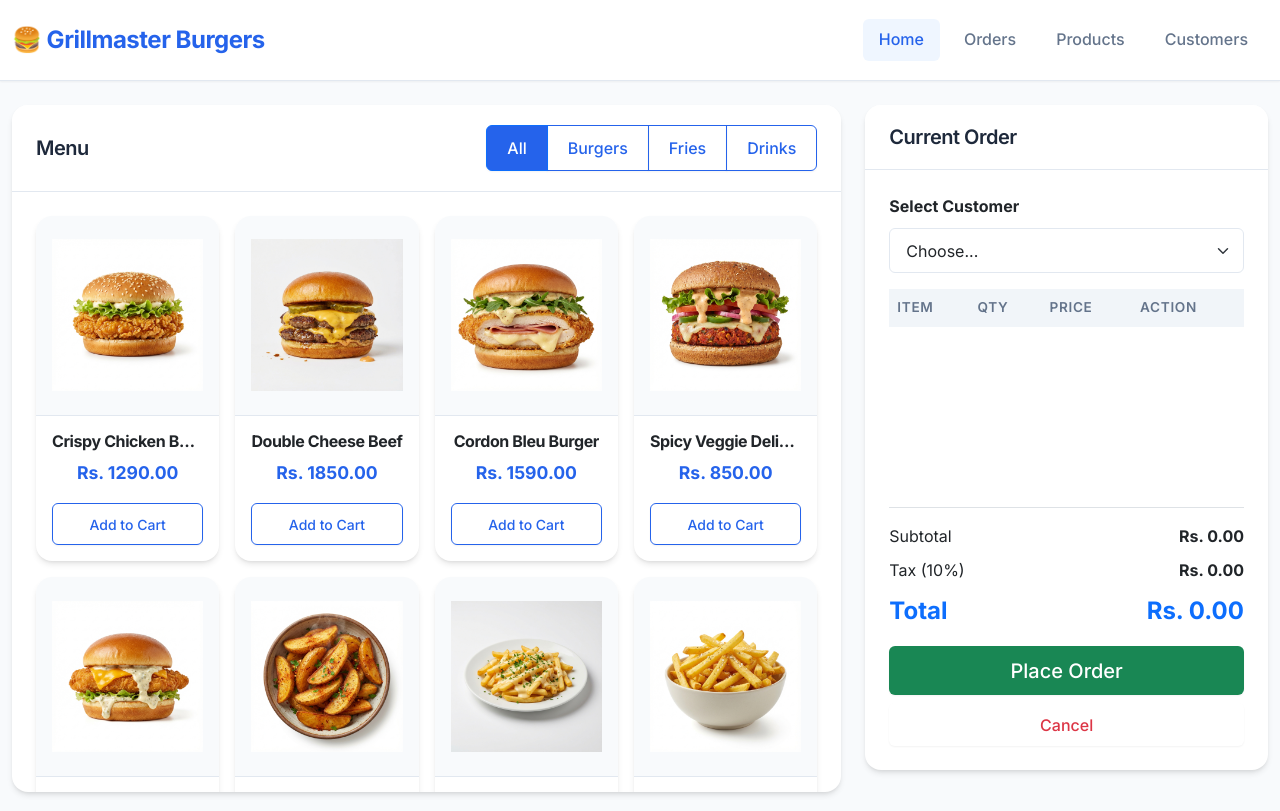
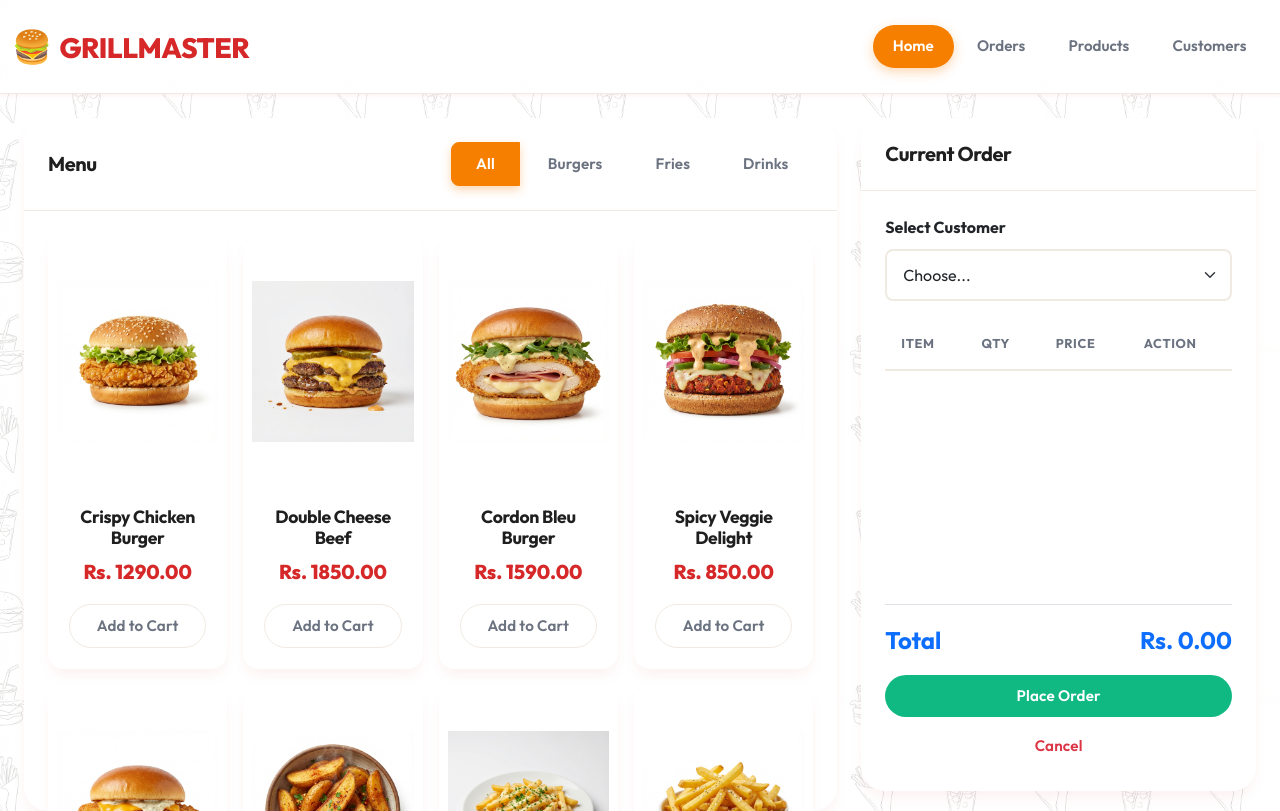
Before and after one commit to WarunaHarshana/GrillMaster-POS, a plain HTML site: page index.html in a window 1280 px wide. Drawn offline with nearby package versions, Linux system fonts and the light colour scheme.

Commit message:
some ui changes

```diff
--- a/assets/css/styles.css
+++ b/assets/css/styles.css
@@ -1,36 +1,52 @@
 /* Google Fonts Import */
-@import url('https://fonts.googleapis.com/css2?family=Inter:wght@300;400;500;600;700&display=swap');
+@import url('https://fonts.googleapis.com/css2?family=Outfit:wght@300;400;500;600;700;800&family=Inter:wght@300;400;500;600&display=swap');
 
 :root {
-    /* Color Palette */
-    --primary-color: #2563eb;
-    --primary-hover: #1d4ed8;
-    --secondary-color: #64748b;
-    --accent-color: #f59e0b;
+    /* Color Palette - Vibrant Burger Theme */
+    --primary-color: #D62828;
+    /* Deep Red */
+    --primary-hover: #B51F1F;
 
-    --bg-body: #f8fafc;
+    --secondary-color: #F77F00;
+    /* Vibrant Orange */
+    --secondary-hover: #D96C00;
+
+    --accent-color: #FCA311;
+    /* Golden Yellow */
+
+    --bg-body: #ffffff;
+    /* Pure White */
     --bg-surface: #ffffff;
+    --bg-highlight: #ffffff;
+    /* Pure White for seamless images */
 
-    --text-main: #1e293b;
-    --text-muted: #64748b;
+    --text-main: #1F1F1F;
+    --text-muted: #6B7280;
+    --text-light: #9CA3AF;
 
-    --border-color: #e2e8f0;
+    --border-color: #F0EAE2;
 
     /* Spacing & Radius */
-    --radius-sm: 0.375rem;
-    --radius-md: 0.75rem;
-    --radius-lg: 1rem;
+    --radius-sm: 0.5rem;
+    --radius-md: 1rem;
+    --radius-lg: 1.5rem;
+    --radius-full: 9999px;
 
-    /* Shadows */
-    --shadow-sm: 0 1px 2px 0 rgb(0 0 0 / 0.05);
-    --shadow-md: 0 4px 6px -1px rgb(0 0 0 / 0.1), 0 2px 4px -2px rgb(0 0 0 / 0.1);
-    --shadow-lg: 0 10px 15px -3px rgb(0 0 0 / 0.1), 0 4px 6px -4px rgb(0 0 0 / 0.1);
+    /* Shadows - Soft & Diffused */
+    --shadow-sm: 0 2px 4px rgba(214, 40, 40, 0.05);
+    --shadow-md: 0 8px 16px -4px rgba(214, 40, 40, 0.08);
+    --shadow-lg: 0 20px 25px -5px rgba(214, 40, 40, 0.1), 0 10px 10px -5px rgba(214, 40, 40, 0.04);
+    --shadow-hover: 0 20px 30px -10px rgba(214, 40, 40, 0.15);
 }
 
 /* Base Styles */
 body {
-    font-family: 'Inter', system-ui, -apple-system, sans-serif;
+    font-family: 'Outfit', 'Inter', system-ui, -apple-system, sans-serif;
     background-color: var(--bg-body);
+    background-image: url('../images/bg-pattern.png');
+    background-repeat: repeat;
+    background-size: 350px;
+    background-blend-mode: multiply;
     color: var(--text-main);
     line-height: 1.6;
     -webkit-font-smoothing: antialiased;
@@ -42,40 +58,49 @@ h3,
 h4,
 h5,
 h6 {
-    font-weight: 600;
-    letter-spacing: -0.025em;
+    font-family: 'Outfit', sans-serif;
+    font-weight: 700;
+    letter-spacing: -0.02em;
     color: var(--text-main);
 }
 
 /* Navbar Modernization */
 .navbar {
-    background-color: var(--bg-surface) !important;
+    background-color: rgba(255, 255, 255, 0.9) !important;
     box-shadow: var(--shadow-sm);
     padding: 1rem 0;
-    backdrop-filter: blur(8px);
+    backdrop-filter: blur(12px);
     border-bottom: 1px solid var(--border-color);
 }
 
 .navbar-brand {
     color: var(--primary-color) !important;
-    font-weight: 700;
-    font-size: 1.5rem;
+    font-weight: 800;
+    font-size: 1.75rem;
     letter-spacing: -0.5px;
+    text-transform: uppercase;
 }
 
 .navbar .nav-link {
     color: var(--text-muted) !important;
-    font-weight: 500;
-    transition: all 0.2s ease;
-    border-radius: var(--radius-sm);
-    padding: 0.5rem 1rem !important;
-    margin: 0 0.25rem;
+    font-weight: 600;
+    font-size: 0.95rem;
+    transition: all 0.3s ease;
+    border-radius: var(--radius-full);
+    padding: 0.6rem 1.25rem !important;
+    margin: 0 0.1rem;
 }
 
-.navbar .nav-link:hover,
+.navbar .nav-link:hover {
+    color: var(--secondary-color) !important;
+    background-color: var(--bg-highlight);
+    transform: translateY(-1px);
+}
+
 .navbar .nav-link.active {
-    color: var(--primary-color) !important;
-    background-color: #eff6ff;
+    color: #fff !important;
+    background-color: var(--secondary-color);
+    box-shadow: 0 4px 12px rgba(247, 127, 0, 0.3);
 }
 
 /* Card Modernization */
@@ -84,16 +109,16 @@ h6 {
     border-radius: var(--radius-lg);
     background-color: var(--bg-surface);
     box-shadow: var(--shadow-md);
+    transition: transform 0.3s ease, box-shadow 0.3s ease;
     overflow: hidden;
 }
-
-
 
 .card-header {
     background-color: var(--bg-surface);
     border-bottom: 1px solid var(--border-color);
-    padding: 1.25rem 1.5rem;
-    font-weight: 600;
+    padding: 1.5rem;
+    font-weight: 700;
+    font-size: 1.1rem;
 }
 
 .card-body {
@@ -102,71 +127,116 @@ h6 {
 
 /* Button Refinement */
 .btn {
-    border-radius: var(--radius-sm);
-    padding: 0.6rem 1.25rem;
-    font-weight: 500;
-    transition: all 0.2s ease;
+    border-radius: var(--radius-full);
+    /* Pill shape */
+    padding: 0.6rem 1.5rem;
+    font-weight: 600;
+    font-size: 0.95rem;
+    transition: all 0.2s cubic-bezier(0.4, 0, 0.2, 1);
     border: none;
-    box-shadow: var(--shadow-sm);
+    letter-spacing: 0.01em;
 }
 
-
+.btn:active {
+    transform: scale(0.98);
+}
 
 .btn-primary {
     background-color: var(--primary-color);
+    box-shadow: 0 4px 6px -1px rgba(214, 40, 40, 0.3);
 }
 
 .btn-primary:hover {
     background-color: var(--primary-hover);
+    box-shadow: 0 8px 12px -1px rgba(214, 40, 40, 0.4);
+    transform: translateY(-1px);
+}
+
+.btn-secondary {
+    background-color: var(--text-muted);
+}
+
+.btn-success {
+    background-color: #10B981;
+    /* Fresh Green for Checkout */
+}
+
+/* Outline Buttons (Filter Group) */
+.btn-group .btn {
+    border-radius: var(--radius-sm);
+    margin: 0 0.25rem;
+    border: 1px solid transparent;
+    color: var(--text-muted);
+}
+
+.btn-group .btn:first-child {
+    margin-left: 0;
+}
+
+.btn-group .btn:last-child {
+    margin-right: 0;
 }
 
 .btn-outline-primary {
-    border: 1px solid var(--primary-color);
-    color: var(--primary-color);
-    background-color: transparent;
+    background-color: var(--bg-body);
+    color: var(--text-muted);
+    border: 1px solid var(--border-color);
 }
 
-.btn-outline-primary:hover,
-.btn-outline-primary.active {
-    background-color: var(--primary-color);
-    color: white;
+.btn-outline-primary:hover {
+    background-color: var(--bg-highlight);
+    color: var(--secondary-color);
+    border-color: var(--secondary-color);
 }
 
-/* Product & Grid Sytems */
-/* Product Grid Columns - Handled by Bootstrap classes */
+.btn-outline-primary.active {
+    background-color: var(--secondary-color);
+    color: white;
+    box-shadow: 0 4px 10px rgba(247, 127, 0, 0.3);
+    border-color: var(--secondary-color);
+}
 
 /* Product Item Styling */
 .product-card {
     cursor: pointer;
     height: 100%;
+    background: var(--bg-surface);
+    border-radius: var(--radius-md);
+    transition: all 0.3s ease;
+    border: 1px solid transparent;
+}
+
+.product-card:hover {
+    box-shadow: var(--shadow-hover);
+    border-color: var(--border-color);
 }
 
 .product-card img {
-    height: 200px;
+    height: 250px;
     object-fit: contain;
     width: 100%;
-    border-bottom: 1px solid var(--border-color);
-    padding: 1rem;
-    background-color: #f8fafc;
+    padding: 0.5rem;
+    background-color: var(--bg-highlight);
+    border-radius: var(--radius-md) var(--radius-md) 0 0;
 }
 
 .product-card .card-body {
-    padding: 1rem;
+    padding: 1.25rem;
     text-align: center;
 }
 
 .product-card h6 {
-    font-size: 1rem;
+    font-size: 1.1rem;
+    font-weight: 600;
     margin-bottom: 0.5rem;
-    white-space: nowrap;
-    overflow: hidden;
-    text-overflow: ellipsis;
+    color: var(--text-main);
 }
 
 .product-price {
     color: var(--primary-color);
-    font-weight: 700;
-    font-size: 1.1rem;
+    font-weight: 800;
+    font-size: 1.25rem;
+    display: block;
 }
 
 /* Cart & Table Styling */
@@ -175,39 +245,43 @@ h6 {
 }
 
 .table thead th {
-    background-color: #f1f5f9;
+    background-color: var(--bg-highlight);
     color: var(--text-muted);
-    font-weight: 600;
-    font-size: 0.85rem;
+    font-weight: 700;
+    font-size: 0.8rem;
     text-transform: uppercase;
     letter-spacing: 0.05em;
-    border-bottom: none;
+    border-bottom: 2px solid var(--border-color);
+    padding: 1rem;
 }
 
 .table tbody td {
     border-bottom: 1px solid var(--border-color);
-    padding: 1rem 0.75rem;
+    padding: 1.25rem 1rem;
+    font-size: 0.95rem;
 }
 
 /* Form Controls */
 .form-control,
 .form-select {
-    border: 1px solid var(--border-color);
+    border: 2px solid var(--border-color);
     border-radius: var(--radius-sm);
-    padding: 0.6rem 1rem;
-    transition: border-color 0.2s ease, box-shadow 0.2s ease;
+    padding: 0.75rem 1rem;
+    transition: all 0.2s ease;
+    background-color: var(--bg-body);
 }
 
 .form-control:focus,
 .form-select:focus {
-    border-color: var(--primary-color);
-    box-shadow: 0 0 0 3px rgba(37, 99, 235, 0.1);
+    border-color: var(--secondary-color);
+    box-shadow: 0 0 0 4px rgba(247, 127, 0, 0.1);
+    background-color: #fff;
 }
 
 /* Scrollbar beautification */
 ::-webkit-scrollbar {
-    width: 8px;
-    height: 8px;
+    width: 6px;
+    height: 6px;
 }
 
 ::-webkit-scrollbar-track {
@@ -215,20 +289,19 @@ h6 {
 }
 
 ::-webkit-scrollbar-thumb {
-    background: #cbd5e1;
-    border-radius: 4px;
+    background: #D1D5DB;
+    border-radius: 10px;
 }
 
 ::-webkit-scrollbar-thumb:hover {
-    background: #94a3b8;
+    background: #9CA3AF;
 }
 
-/* Success Animation */
+/* Success Animation (Kept mostly same but updated colors) */
 .success-checkmark {
     width: 80px;
     height: 115px;
     margin: 0 auto;
-
 }
 
 .check-icon {
@@ -237,7 +310,7 @@ h6 {
     position: relative;
     border-radius: 50%;
     box-sizing: content-box;
-    border: 4px solid #4CAF50;
+    border: 4px solid #10B981;
 }
 
 .check-icon::before {
@@ -268,7 +341,7 @@ h6 {
 
 .icon-line {
     height: 5px;
-    background-color: #4CAF50;
+    background-color: #10B981;
     display: block;
     border-radius: 2px;
     position: absolute;
@@ -300,7 +373,7 @@ h6 {
     border-radius: 50%;
     position: absolute;
     box-sizing: content-box;
-    border: 4px solid rgba(76, 175, 80, .5);
+    border: 4px solid rgba(16, 185, 129, 0.5);
 }
 
 .icon-fix {
--- a/assets/js/script.js
+++ b/assets/js/script.js
@@ -353,11 +353,8 @@ function updateCartUI() {
         cartTable.innerHTML += row;
     });
 
-    const tax = subtotal * 0.1;
-    const total = subtotal + tax;
+    const total = subtotal;
 
-    document.getElementById("subtotal-display").innerText = `Rs. ${subtotal.toFixed(2)}`;
-    document.getElementById("tax-display").innerText = `Rs. ${tax.toFixed(2)}`;
     document.getElementById("total-display").innerText = `Rs. ${total.toFixed(2)}`;
 }
 
@@ -409,8 +406,7 @@ function placeOrder() {
     cart.forEach(item => {
         total += item.price * item.qty;
     });
-    const tax = total * 0.1;
-    const finalTotal = total + tax;
+    const finalTotal = total;
 
     // Create Order Object
     const newOrder = {
--- a/index.html
+++ b/index.html
@@ -11,9 +11,11 @@
 
 <body>
 
-    <nav class="navbar navbar-expand-lg mb-4">
+    <nav class="navbar navbar-expand-lg sticky-top mb-4">
         <div class="container-fluid">
-            <a class="navbar-brand" href="#">🍔 Grillmaster Burgers</a>
+            <a class="navbar-brand" href="#">
+                <span class="fs-2 me-2">🍔</span>Grillmaster
+            </a>
             <button class="navbar-toggler" type="button" data-bs-toggle="collapse" data-bs-target="#navbarNav">
                 <span class="navbar-toggler-icon"></span>
             </button>
@@ -36,7 +38,7 @@
         </div>
     </nav>
 
-    <div class="container-fluid">
+    <div class="container-fluid px-4">
 
         <!-- POS Section (Home/Order Interface) -->
         <div id="section-home" class="section-block">
@@ -96,14 +98,7 @@
                             </div>
 
                             <div class="border-top pt-3 mt-3">
-                                <div class="d-flex justify-content-between mb-2">
-                                    <span>Subtotal</span>
-                                    <span class="fw-bold" id="subtotal-display">Rs. 0.00</span>
-                                </div>
-                                <div class="d-flex justify-content-between mb-2">
-                                    <span>Tax (10%)</span>
-                                    <span class="fw-bold" id="tax-display">Rs. 0.00</span>
-                                </div>
+
                                 <div class="d-flex justify-content-between mb-3 fs-4 text-primary">
                                     <strong>Total</strong>
                                     <strong id="total-display">Rs. 0.00</strong>
```
Also changed, not shown: assets/images/bg-pattern.png (added).
